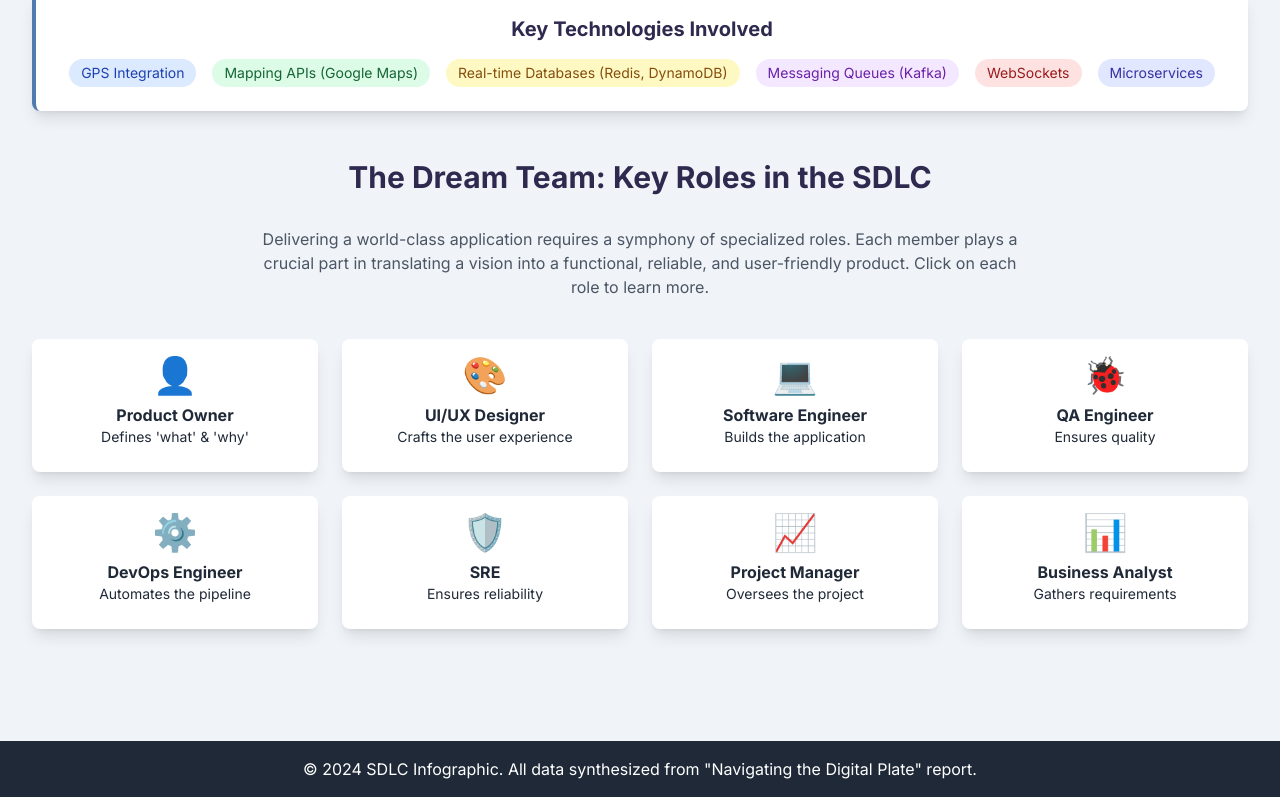
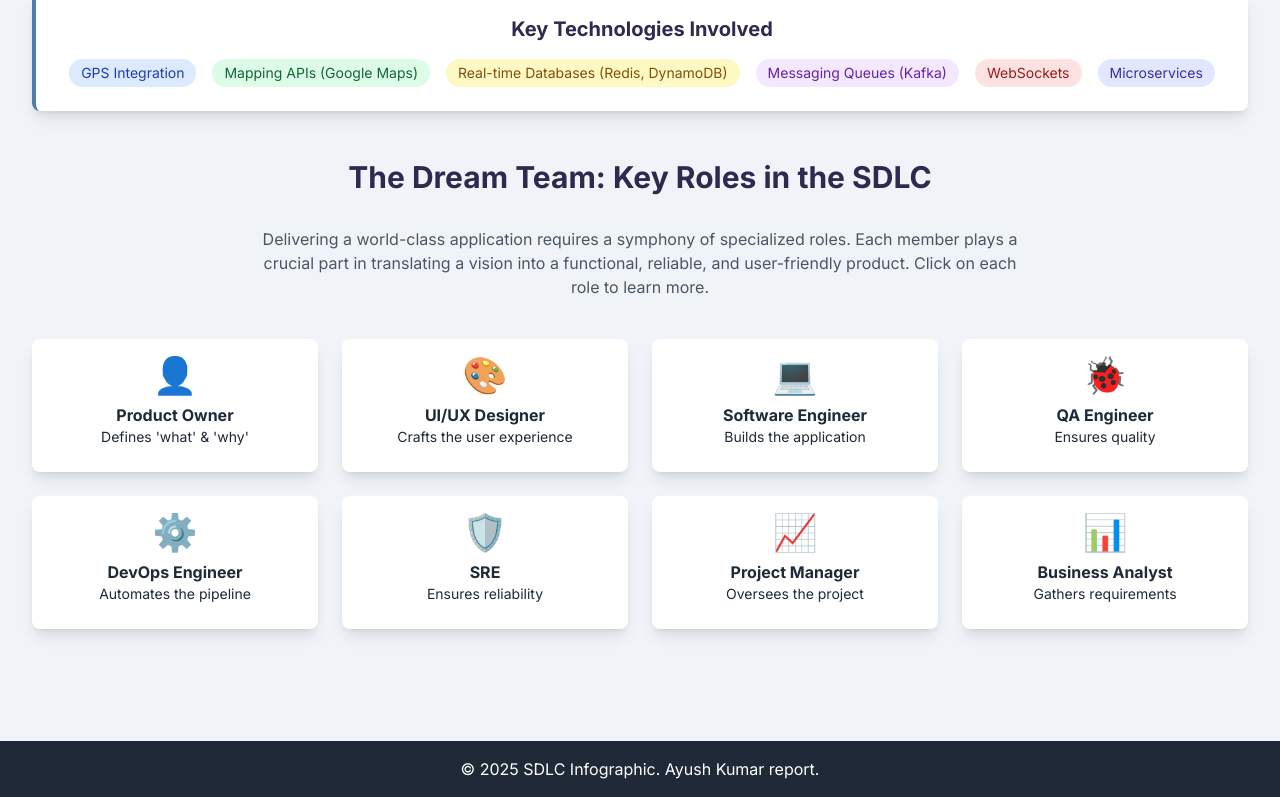
Before and after one commit to ayushk2001-other/Zomato-SDLC-report, a plain HTML site: page index.html in a window 1280 px wide. Shown: the part 5110-5907 px from the top of the page. Drawn offline with nearby package versions, Linux system fonts and the light colour scheme.

Commit message:
footer changed

```diff
--- a/index.html
+++ b/index.html
@@ -413,7 +413,7 @@
     </main>
 
     <footer class="bg-gray-800 text-white text-center p-4 mt-8">
-        <p>&copy; 2024 SDLC Infographic. All data synthesized from "Navigating the Digital Plate" report.</p>
+        <p>&copy; 2025 SDLC Infographic. Ayush Kumar report.</p>
     </footer>
 
     <script>
```
